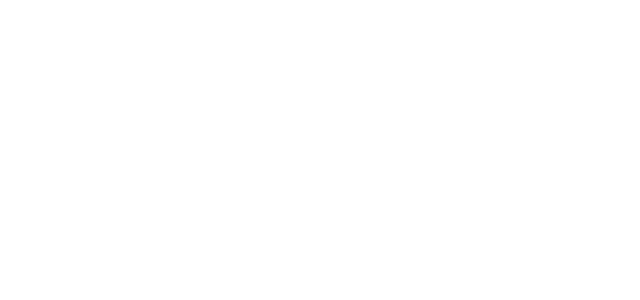
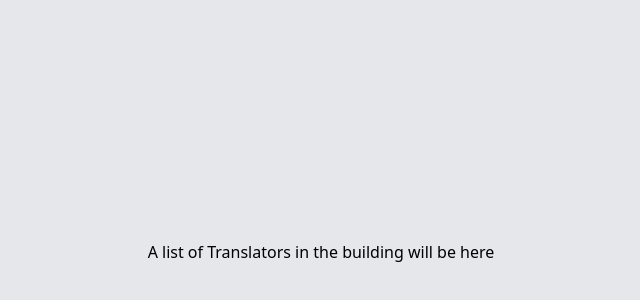
Before and after one commit to daltay15/HackDFW, a React (Create React App) app: page /admin in a window 1280 px wide. Shown: the part 148-448 px from the top of the page, without its empty margins (319-959 px from the left). Built offline with nearby package versions, Linux system fonts and the light colour scheme.

Commit message:
admin Page

```diff
--- a/src/App.js
+++ b/src/App.js
@@ -9,7 +9,7 @@
 import visitationLog from "./pages/Patient/visitationLog";
 import OutpatientChecklist from "./pages/Patient/outpatientChecklist";
 import Translate from "./pages/Staff/translate";
-
+import Admin from "./pages/Admin/admin";
 
 function App() {
   return (
@@ -25,6 +25,7 @@
           <Route path="/visitationlog" component={visitationLog} />
           <Route path="/outpatientchecklist" component={OutpatientChecklist} />
           <Route path="/translate" component={Translate} />
+          <Route path="/admin" component={Admin} />
         </Switch>
       </div>
     </Router>
--- /dev/null
+++ b/src/pages/Admin/admin.js
@@ -0,0 +1,28 @@
+import React, { useState } from "react";
+import AdminView from "../../views/admin/AdminView";
+import { ToastContainer, toast } from "react-toastify";
+
+export default function Admin() {
+  const tabs = [
+    { title: "Home", href: "/patientdisplay" },
+    { title: "Outpatient", href: "/outpatientchecklist" },
+    { title: "Visitation", href: "/visitationlog" },
+  ];
+
+  return (
+    <div className="h-screen w-screen bg-black">
+      <ToastContainer
+        position="top-right"
+        autoClose={5000}
+        hideProgressBar={false}
+        newestOnTop={false}
+        closeOnClick
+        rtl={false}
+        pauseOnFocusLoss
+        draggable
+        pauseOnHover
+      />
+      <AdminView />
+    </div>
+  );
+}
--- /dev/null
+++ b/src/views/admin/AdminView.js
@@ -0,0 +1,7 @@
+export default function AdminView() {
+  return (
+    <div className="flex justify-center items-center bg-gray-200 h-full">
+      A list of Translators in the building will be here
+    </div>
+  );
+}
```
